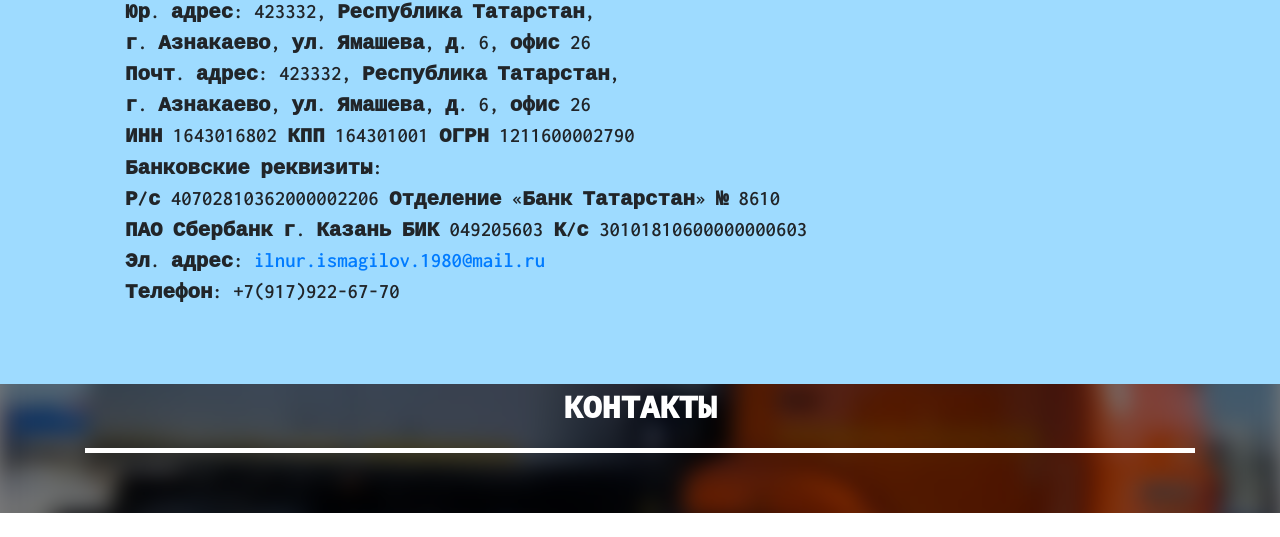
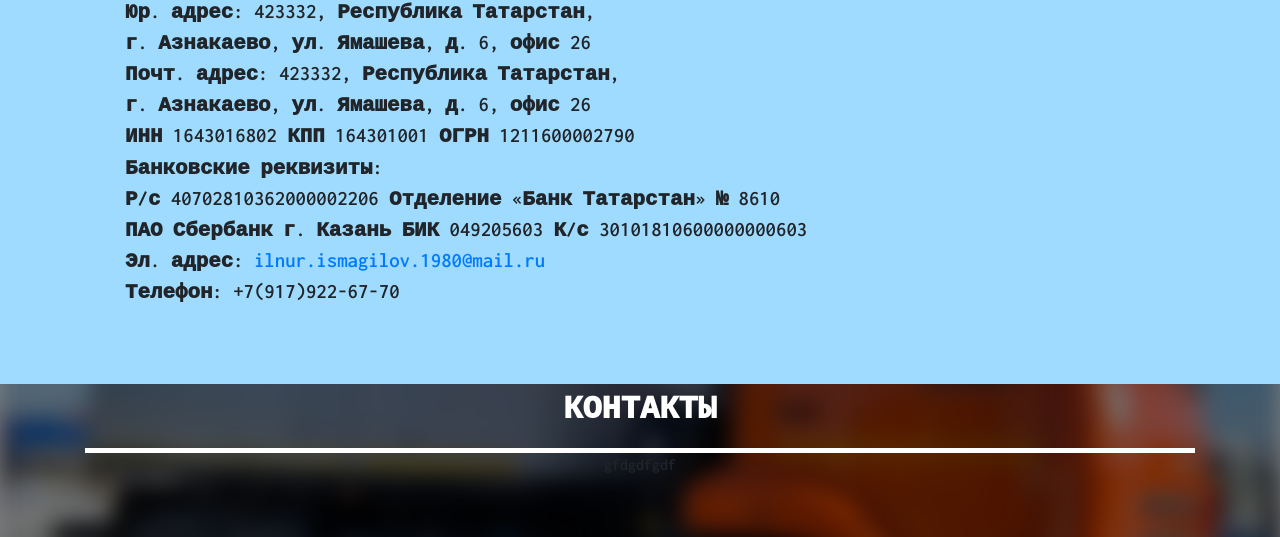
Before and after one commit to KaMilkyWay/ILSAL-PAGE, a plain HTML site: page index.html in a window 1280 px wide. Shown: the part 3307-3844 px from the top of the page. Before the commit the page ends 3820 px from the top, so only its background shows below. Drawn offline with nearby package versions, Linux system fonts and the light colour scheme.

Commit message:
Update index.html

```diff
--- a/index.html
+++ b/index.html
@@ -148,7 +148,7 @@
 				</div>
 			</section>
 			<section class="container">
-
+gfdgdfgdf
 			</section>
 		</div>
 	</body>
```
